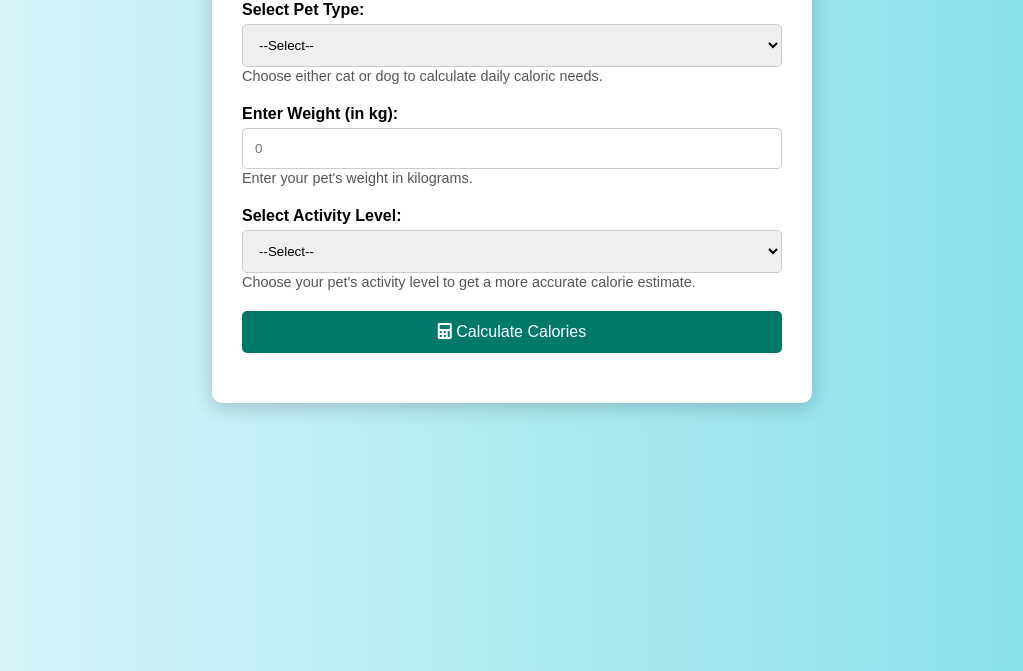
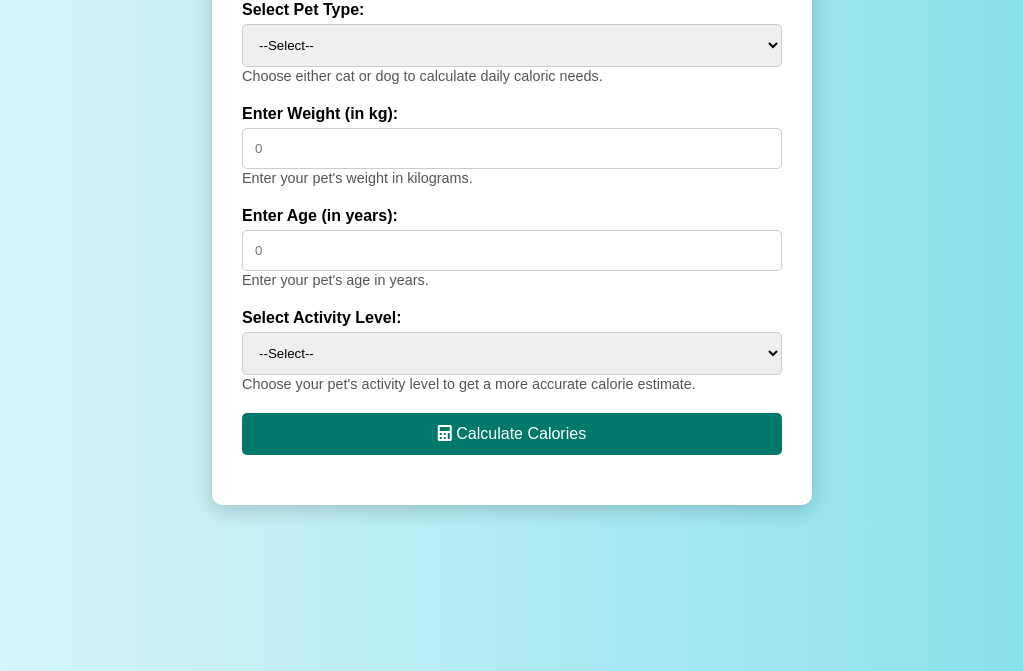
Before and after one commit to muzammil960/script.html, a plain HTML site: page index.html in a window 1280 px wide. Shown: the part 129-800 px from the top of the page, without its empty margins (128-1151 px from the left). Drawn offline with Linux system fonts and the light colour scheme.

Commit message:
Add files via upload

```diff
--- a/index.html
+++ b/index.html
@@ -35,6 +35,11 @@
                 <input type="number" id="weight" min="1" max="50" placeholder="0">
                 <small class="form-text">Enter your pet's weight in kilograms.</small>
             </div>
+            <div class="form-group">
+                <label for="age">Enter Age (in years):</label>
+                <input type="number" id="age" min="0" max="50" placeholder="0">
+                <small class="form-text">Enter your pet's age in years.</small>
+            </div>
 
             <div class="form-group">
                 <label for="activityLevel">Select Activity Level:</label>
--- a/script.js
+++ b/script.js
@@ -3,6 +3,7 @@ document.getElementById('caloriesForm').addEventListener('submit', function(even
 
     const petType = document.getElementById('petType').value;
     const weight = parseFloat(document.getElementById('weight').value);
+    const age = parseFloat(document.getElementById('age').value);
     const activityLevel = document.getElementById('activityLevel').value;
    const neutered = petType === 'cat' ? document.getElementById('neutered').value : null;
 
```
